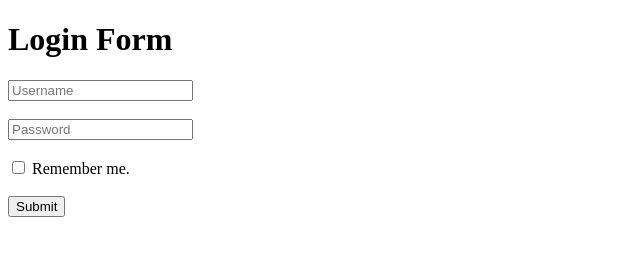
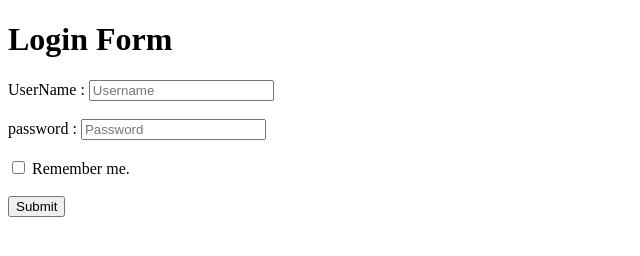
Before and after one commit to acciojob/remember-me-login-form-Naruto-Live, a website: page main.html in a window 1280 px wide. Shown: the whole page, without its empty margins (0-640 px from the left). Drawn offline with Linux system fonts and the light colour scheme.

Commit message:
created a submission

```diff
--- a/main.html
+++ b/main.html
@@ -10,6 +10,10 @@
 			<h1>Login Form</h1>
 
 		<form id="form">
+			<label
+				for="username">
+				UserName :
+			</label>
 		    <input
 		        type="text"
 		        id="username"
@@ -18,6 +22,11 @@
 
 		    <br><br>
 
+			<label
+				for="password"
+			>
+				password :
+			</label>
 		    <input
 		        type="password"
 		        id="password"
```
